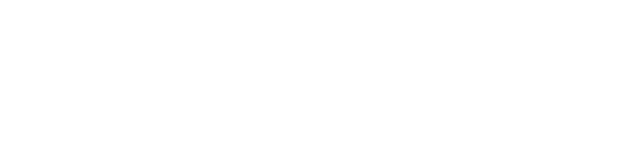
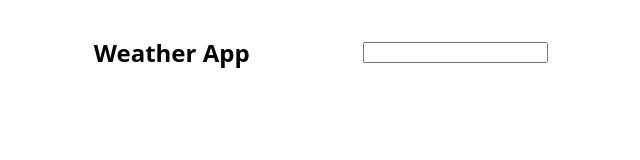
Before and after one commit to nguyenjessev/weather-app, a website built with webpack: page dist/index.html in a window 1280 px wide. Shown: the whole page, without its empty margins (319-959 px from the left). Built offline with nearby package versions, Linux system fonts and the light colour scheme.

Commit message:
Add navbar and search box

```diff
--- a/dist/index.html
+++ b/dist/index.html
@@ -10,5 +10,13 @@
 
     <script defer src="main.js"></script>
   </head>
-  <body></body>
+  <body>
+    <header>
+      <nav>
+        <h1>Weather App</h1>
+
+        <input type="text" name="location-search" id="location-search" />
+      </nav>
+    </header>
+  </body>
 </html>
--- a/dist/style.css
+++ b/dist/style.css
@@ -13,3 +13,16 @@ html {
 *::after {
   box-sizing: inherit;
 }
+
+body {
+  margin: 0 auto;
+  max-width: 600px;
+  padding: 1rem;
+}
+
+nav {
+  align-items: center;
+  display: flex;
+  flex-wrap: wrap;
+  justify-content: space-around;
+}
```
